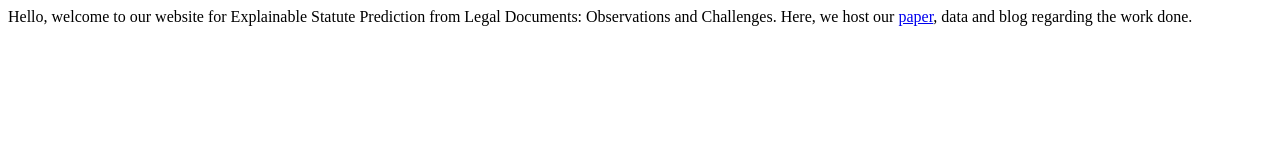
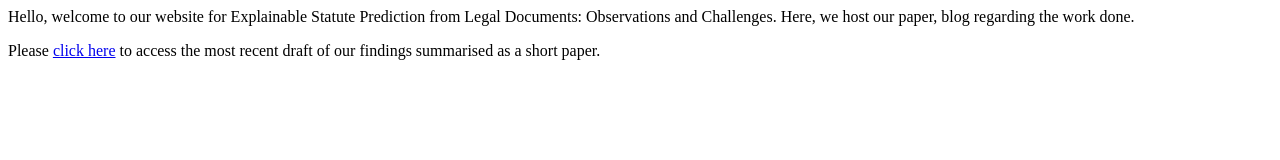
Before and after one commit to Vksingh306/Explainable-Statute-Prediction-Legal, a plain HTML site: page index.html in a window 1280 px wide. Drawn offline with Linux system fonts and the light colour scheme.

Commit message:
Updated hyperlink text

```diff
--- a/index.html
+++ b/index.html
@@ -1,2 +1,3 @@
 <p> Hello, welcome to our website for Explainable Statute Prediction from Legal Documents: Observations and Challenges.
-  Here, we host our <a href="Explainable Statute Prediction from Legal Documents.pdf">paper</a>, data and blog regarding the work done. </p>
+  Here, we host our paper, blog regarding the work done.</p>
+<p> Please <a href="Explainable Statute Prediction from Legal Documents.pdf">click here</a> to access the most recent draft of our findings summarised as a short paper.</p>
```
